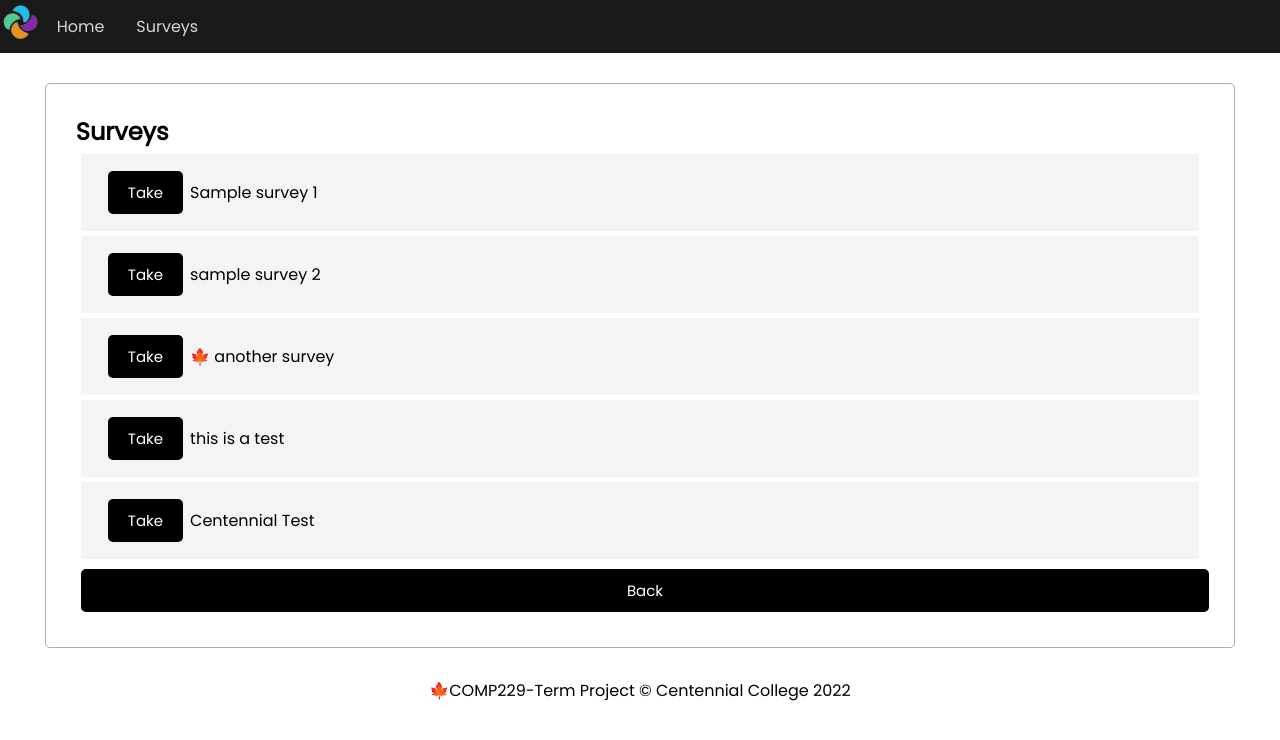
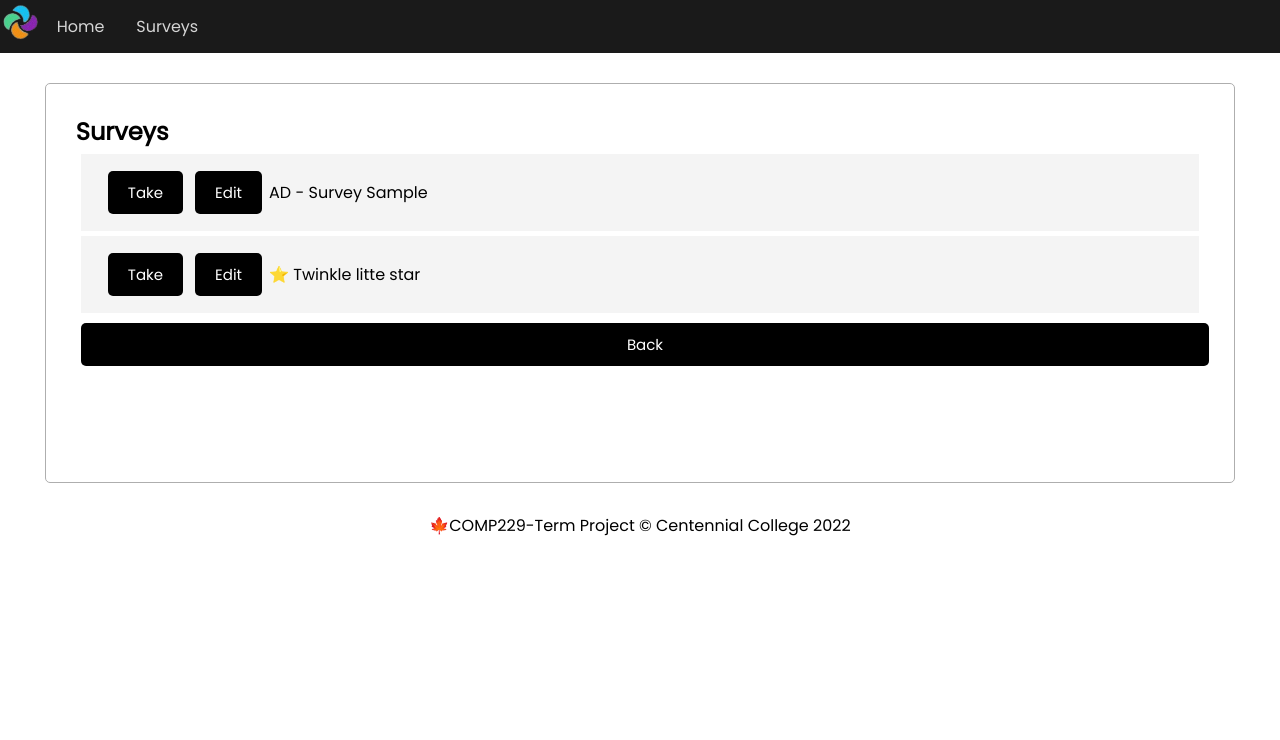
Before and after one commit to jmmunoz14/comp229-term-project, a React (Create React App) app: page /surveys in a window 1280 px wide. Shown: the top 740 px of the page. Built offline with nearby package versions, Linux system fonts and the light colour scheme; data requests are answered from the project's data file.

Commit message:
Edit Surveys

```diff
--- a/db.json
+++ b/db.json
@@ -1,43 +1,19 @@
 {
   "surveys": [
     {
-      "id": "2be45e93-0563-4e14-b8c0-4ceb99ab99d4",
-      "surveyTitle": "Sample survey 1",
+      "id": "fb0c8fb1-e5f3-445c-be7d-d7ff44405244",
+      "surveyTitle": "AD - Survey Sample",
       "surveyType": {
-        "agreeDisagree": true,
-        "multipleChoise": false
+        "agreeDisagree": false,
+        "multipleChoice": true
       }
     },
     {
-      "id": "45f8f56e-c08d-4af7-8e24-a951f4318616",
-      "surveyTitle": "sample survey 2",
-      "surveyType": {
-        "agreeDisagree": false,
-        "multipleChoise": true
-      }
-    },
-    {
-      "id": "9db76a14-a660-4d56-a370-b533600a4ba4",
-      "surveyTitle": "🍁 another survey",
+      "id": "126e63d7-dbfa-4b16-ae93-e42ebfbf2d21",
+      "surveyTitle": "⭐ Twinkle litte star",
       "surveyType": {
         "agreeDisagree": true,
-        "multipleChoise": false
-      }
-    },
-    {
-      "id": "bc548bee-72da-4dea-868d-50f2747d3eed",
-      "surveyTitle": "this is a test",
-      "surveyType": {
-        "agreeDisagree": false,
-        "multipleChoise": true
-      }
-    },
-    {
-      "id": "a1bbbda8-777f-4cf7-bd41-8462e44453cb",
-      "surveyTitle": "Centennial Test",
-      "surveyType": {
-        "agreeDisagree": false,
-        "multipleChoise": true
+        "multipleChoice": false
       }
     }
   ]
--- a/src/App.js
+++ b/src/App.js
@@ -1,10 +1,11 @@
-import './App.css';
-import Header from './components/Header';
-import Content from './components/Home'
+import './App.css'
+import Header from './components/Header'
+import Home from './components/Home'
 import Footer from './components/Footer'
 import CreateSurveyView from './views/CreateSurveyView';
 import ListSurveysView from './views/ListSurveysView'
 import AnalyticsView from './views/AnalyticsView'
+import EditSurveyView from './views/EditSurveyView'
 import { BrowserRouter as Router, Route, Routes } from 'react-router-dom'
 
 
@@ -13,14 +14,13 @@ function App() {
   return (
     <Router>
       <Header />
-
       <Routes>
-        <Route path='/' element={<Content />} />
+        <Route path='/' element={<Home />} />
+        <Route path='/surveys' element={<ListSurveysView />} />
         <Route path='/createSurvey' element={<CreateSurveyView />} />
-        <Route path='/surveys' element={<ListSurveysView />} />
+        <Route path='/editSurvey' element={<EditSurveyView />} />
         <Route path='/analytics' element={<AnalyticsView />} />
       </Routes>
-
       <Footer />
     </Router>
   )
--- a/src/components/CreateSurvey.js
+++ b/src/components/CreateSurvey.js
@@ -13,7 +13,7 @@ const CreateSurvey = () => {
         surveyTitle: 'Survey title goes here',
         surveyType: {
             agreeDisagree: false,
-            multipleChoise: false,
+            multipleChoice: false,
         }
     }
 
@@ -45,13 +45,13 @@ const CreateSurvey = () => {
 
         if (agreeDisagreeValue) {
             dataPreprocessing.surveyType.agreeDisagree = true
-            dataPreprocessing.surveyType.multipleChoise = false
+            dataPreprocessing.surveyType.multipleChoice = false
             setSurveyForm(dataPreprocessing)
         }
 
         if (multipleChoiceValue) {
             dataPreprocessing.surveyType.agreeDisagree = false
-            dataPreprocessing.surveyType.multipleChoise = true
+            dataPreprocessing.surveyType.multipleChoice = true
             setSurveyForm(dataPreprocessing)
         }
     }
--- /dev/null
+++ b/src/components/EditSurveyAgreeDisagree.js
@@ -0,0 +1,11 @@
+const EditSurveyAgreeDisagree = ({ surveyTitle, id }) => {
+
+    return (
+        <div>
+            {surveyTitle}
+            {id}
+        </div>
+    );
+}
+
+export default EditSurveyAgreeDisagree;
--- a/src/components/Home.js
+++ b/src/components/Home.js
@@ -1,6 +1,6 @@
 import { useNavigate } from 'react-router-dom';
 
-const Content = ({ }) => {
+const Home = ({ }) => {
 
     // window.location.href="/createSurvey"
     //Hooks => useNavigate
@@ -8,7 +8,6 @@ const Content = ({ }) => {
 
     return (
         <div className="container ">
-
             <div className="flexbox-container-btn-row">
 
                 <div className='flexbox-container-img-btn'>
@@ -20,7 +19,7 @@ const Content = ({ }) => {
 
                 <div className='flexbox-container-img-btn'>
                     <img className='img' src={require('./dummy-image.jpg')} />
-                    <button className="btn" onClick={() => { navigate('/surveys') }}> Surveys</button>
+                    <button className="btn" onClick={() => { navigate('/surveys') }}> Survey</button>
                 </div>
 
                 <div className='flexbox-container-img-btn'>
@@ -30,7 +29,7 @@ const Content = ({ }) => {
 
             </div>
         </div>
-    );
+    )
 }
 
-export default Content;
+export default Home;
--- a/src/components/SurveyElement.js
+++ b/src/components/SurveyElement.js
@@ -1,7 +1,17 @@
-const SurveyElement = ({ surveyTitle, id }) => {
+import { useNavigate } from 'react-router-dom';
+
+
+const SurveyElement = ({ surveyTitle, id, surveyType }) => {
+    //hooks
+    const navigate = useNavigate();
 
     let takeSurvey = () => {
         alert(`the id is: ${id}`)
+    }
+
+    //redirect → /editSurvey with { state: { surveyTitle, id, surveyType } }
+    let editSurvey = () => {
+        navigate('/editSurvey', { state: { surveyTitle, id, surveyType } })
     }
 
     return (
@@ -9,10 +19,20 @@ const SurveyElement = ({ surveyTitle, id }) => {
             <table>
                 <tbody>
                     <tr>
-                        <td align="right"><button
-                            className="btn"
-                            onClick={takeSurvey}
-                        > Take </button></td>
+                        <td align="right">
+                            <button
+                                className="btn"
+                                onClick={takeSurvey}
+                            > Take </button>
+                        </td>
+
+                        <td align="right">
+                            <button
+                                className="btn"
+                                onClick={editSurvey}
+                            > Edit </button>
+                        </td>
+
                         <td>{surveyTitle}</td>
                     </tr>
                 </tbody>
--- a/src/components/SurveyList.js
+++ b/src/components/SurveyList.js
@@ -34,13 +34,16 @@ const SurveyList = () => {
             {surveyData.map((dataElement) => {
                 return (
                     <div className="element" key={dataElement.id} >
-                        <SurveyElement surveyTitle={dataElement.surveyTitle} id={dataElement.id} />
+                        <SurveyElement
+                        surveyTitle={dataElement.surveyTitle}
+                        id={dataElement.id}
+                        surveyType={dataElement.surveyType}
+                         />
                     </div>
                 )
 
             })}
             <button className="btn-back" onClick={() => { navigate('/') }}> Back </button>
-
         </div>
     )
 }
--- /dev/null
+++ b/src/views/EditSurveyView.js
@@ -0,0 +1,32 @@
+import React from 'react'
+import EditSurveyAgreeDisagree from '../components/EditSurveyAgreeDisagree'
+import { useNavigate, useLocation } from 'react-router-dom';
+
+
+export default function EditSurveyView() {
+
+  //redirected → /editSurvey with { state: { surveyTitle, id, surveyType } }
+  const location = useLocation();
+
+  return (
+    <div>
+
+      {/* conditional rendering */}
+      {location.state.surveyType.agreeDisagree &&
+        <EditSurveyAgreeDisagree
+          surveyTitle={location.state.surveyTitle}
+          id={location.state.id}
+        />
+      }
+
+      {/* conditional rendering */}
+      {location.state.surveyType.multipleChoice &&
+        <EditSurveyAgreeDisagree
+          surveyTitle={location.state.surveyTitle}
+          id={location.state.id}
+        />
+      }
+
+    </div>
+  )
+}
```
